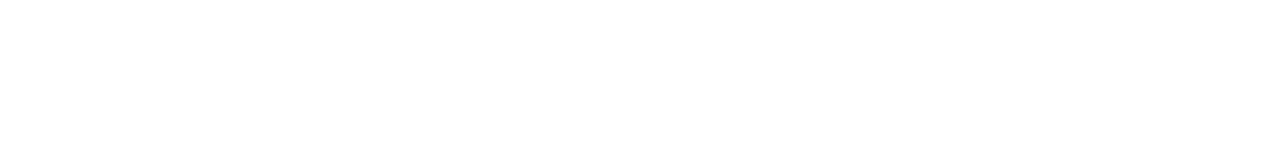
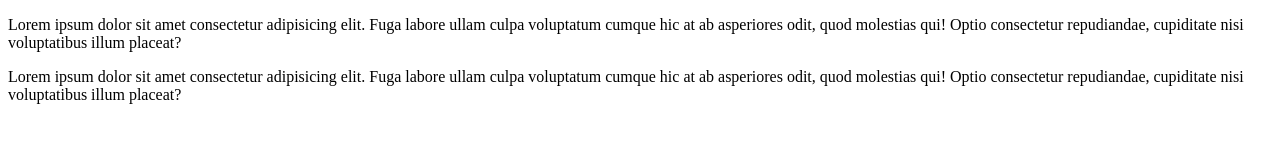
Before and after one commit to andrius-siup/the-importance-of-this, a plain HTML site: page index.html in a window 1280 px wide. Drawn offline with nearby package versions, Linux system fonts and the light colour scheme.

Commit message:
Added some text.

```diff
--- a/index.html
+++ b/index.html
@@ -10,7 +10,18 @@
 </head>
 
 <body>
-
+    <div id="container">
+        <div class="card">
+            <p>Lorem ipsum dolor sit amet consectetur adipisicing elit. Fuga labore ullam culpa voluptatum cumque hic at
+                ab asperiores odit, quod molestias qui! Optio consectetur repudiandae, cupiditate nisi voluptatibus
+                illum placeat?</p>
+        </div>
+        <div class="card">
+            <p>Lorem ipsum dolor sit amet consectetur adipisicing elit. Fuga labore ullam culpa voluptatum cumque hic at
+                ab asperiores odit, quod molestias qui! Optio consectetur repudiandae, cupiditate nisi voluptatibus
+                illum placeat?</p>
+        </div>
+    </div>
     <script src="https://code.jquery.com/jquery-3.5.1.js"
         integrity="sha256-QWo7LDvxbWT2tbbQ97B53yJnYU3WhH/C8ycbRAkjPDc=" crossorigin="anonymous"></script>
     <script type="text/javascript" src="js/script.js"></script>
```
